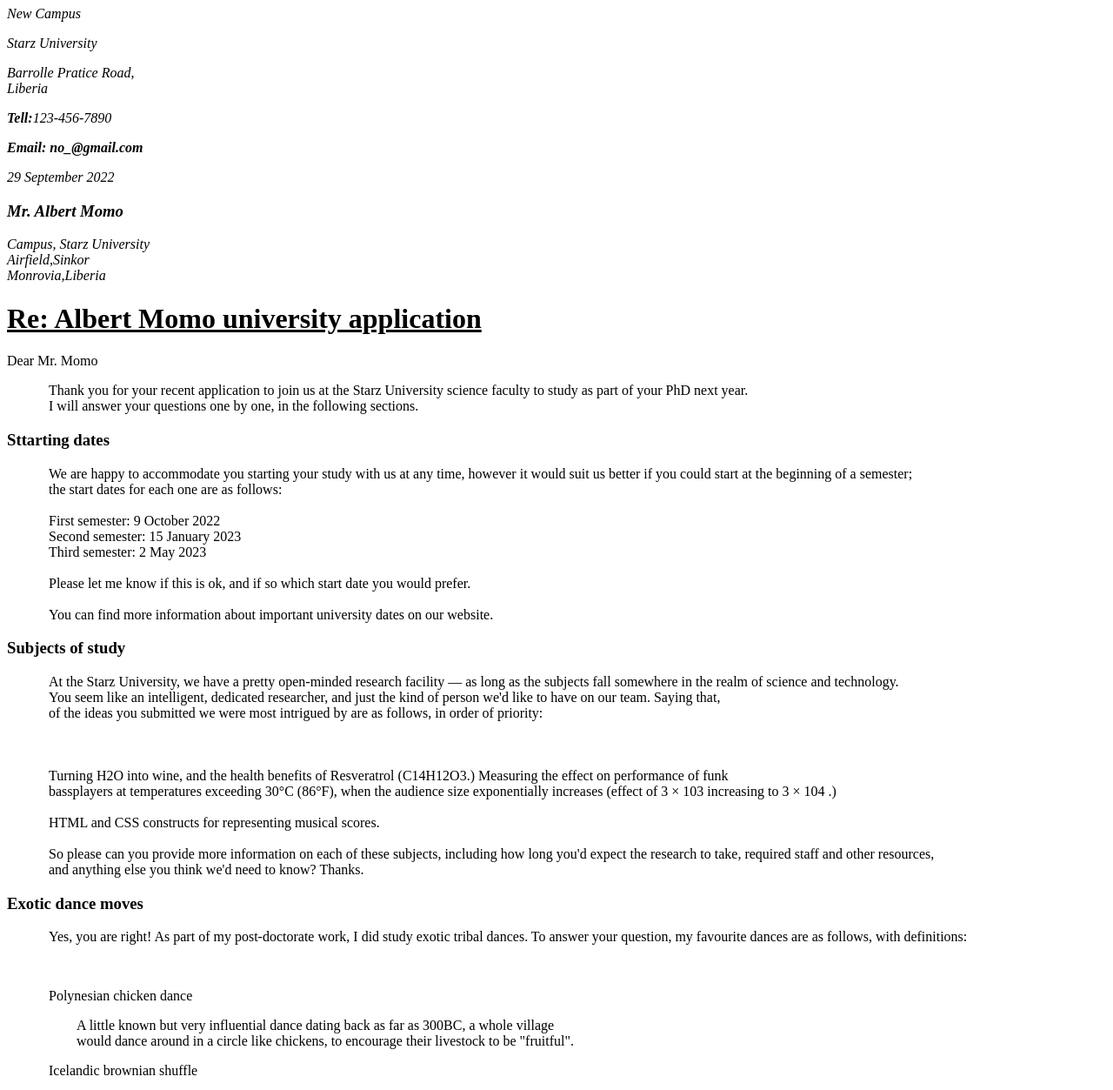
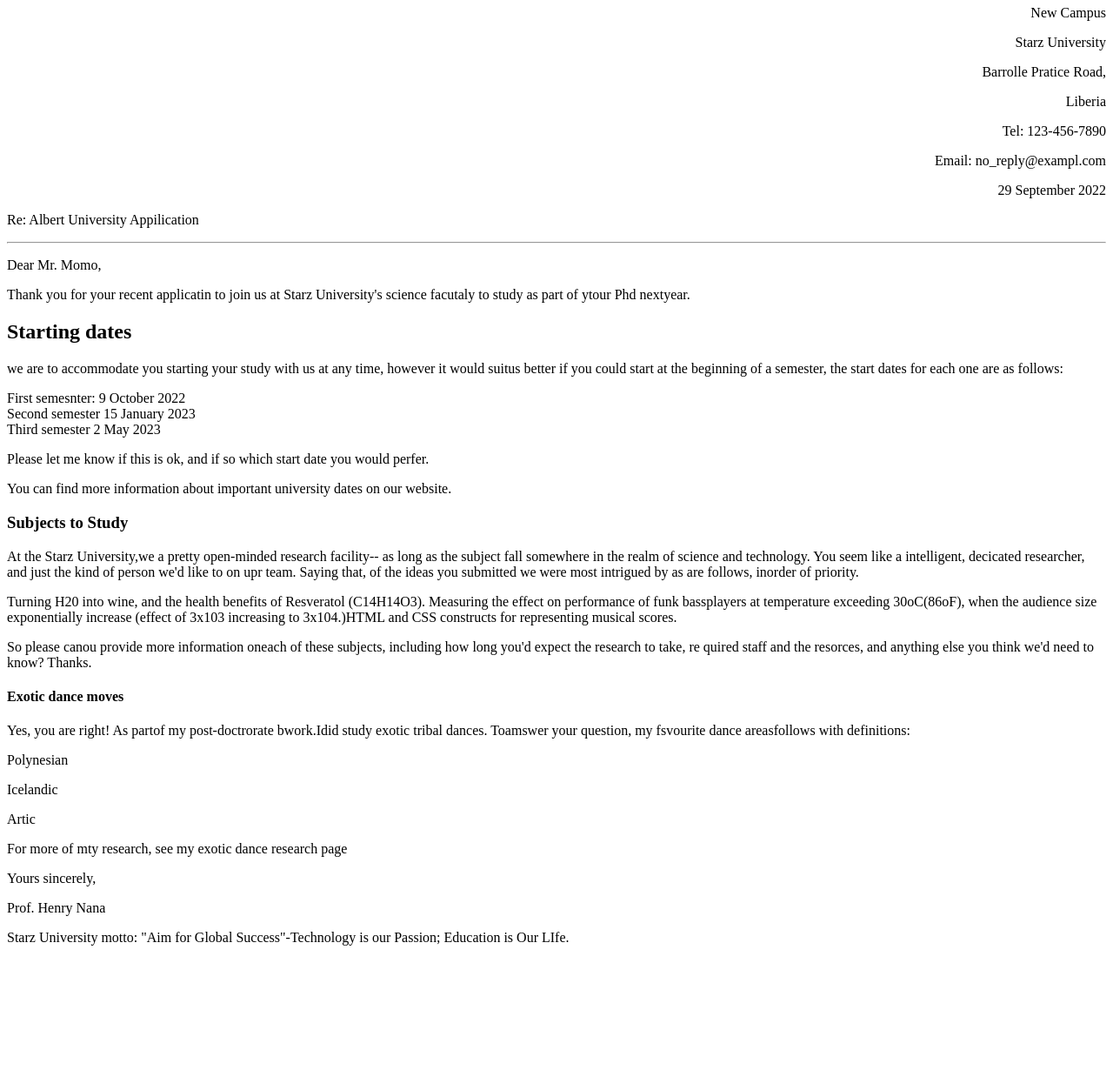
Before and after one commit to MATAWEEJOHN/Art277, a plain HTML site: page index.html in a window 1280 px wide. Shown: the part 60-1313 px from the top of the page at 87% size. After the commit the page ends 1155 px from the top, so only its background shows below. Drawn offline with Linux system fonts and the light colour scheme.

Commit message:
My second work
My second work

```diff
--- a/index.html
+++ b/index.html
@@ -1,112 +1,43 @@
-<!DOCTYPE html>
+<!DOCTYPE html
 <html lang="en">
-<head>
-    <meta charset="UTF-8">
-    <meta http-equiv="X-UA-Compatible" content="IE=edge">
-    <meta name="viewport" content="width=, initial-scale=1.0">
-    <title>Document</title>
-    <link rel="stylesheet" href=" CSS/style.css">
-</head>
-<body>
+	<head>
+		<title> letter to Prof. Henry Nana</title>
+	<body>
+		<h1 align="right"> Prof. Henry Nana</h1>
+		<p align="right"> New Campus</p>
+		<p align="right"> Starz University</p>
+		<p align="right"> Barrolle Pratice Road,<p>
+		<p align="right"> Liberia</p>
+		<p align="right">Tel: 123-456-7890</p>
+		<p align="right">Email: no_reply@exampl.com</p>
 
-    <h2><em> <b> Prof.Henry Nana</b></em></h2>
-    <p><em>New Campus</em></p>
-    <p><em>Starz University</em></p>
-    <p><em>Barrolle Pratice Road,<br>Liberia</em></p>
-    <p><em><b>Tell:</b>123-456-7890</em></p>
-    <p><em><b>Email: no_@gmail.com</b></em></p>
-    <p><em>29 September 2022</em></p>
+		<p align="right">29 September 2022</p>
 
-    <h3><em>Mr. Albert Momo</em></h3>
-    <p1><em>Campus, Starz University</em> </p1><br>
-    <p1><em>Airfield,Sinkor</em> </p1><br>
-    <p1><em>Monrovia,Liberia</em> </p1>
 
-    <h1><b><u>Re: Albert Momo university application</u></b></h1>
-    <p2>Dear Mr. Momo</p2><br>
 
-<p style="margin-left: 3rem
-;">
-    Thank you for your recent application to join us at the Starz University science faculty to study
-    as part of your PhD next year. <br> I will answer your questions one by one,  in the following sections.
-</p>
-<h3>
-   <b> Sttarting dates</b>
-</h3>
-<p style="margin-left: 3rem;">
-    We are happy to accommodate you starting your study with us at any time, however it would suit
-us better if you could start at the beginning of a semester; <br> the start dates for each one are as
-follows:
-<br><br>
-First semester: 9 October 2022 <br>
-Second semester: 15 January 2023 <br>
-Third semester: 2 May 2023 <br> <br>
-Please let me know if this is ok, and if so which start date you would prefer. <br><br>
-You can find more information about important university dates on our website.
-</p>
-<h3>
-    <b> Subjects of study</b>
- </h3>
- <p style="margin-left: 3rem;">
-    At the Starz University, we have a pretty open-minded research facility — as long as the subjects
-fall somewhere in the realm of science and technology.<br> You seem like an intelligent, dedicated
-researcher, and just the kind of person we'd like to have on our team. Saying that, <br> of the ideas
-you submitted we were most intrigued by are as follows, in order of priority:
-<br><br><br><br>
-Turning H2O into wine, and the health benefits of Resveratrol (C14H12O3.)
-Measuring the effect on performance of funk <br> bassplayers at temperatures exceeding 30°C (86°F),
-when the audience size exponentially increases (effect of 3 × 103
-increasing to 3 × 104
-.) <br><br>
-HTML and CSS constructs for representing musical scores.
-<br><br>
-So please can you provide more information on each of these subjects, including how long you'd
-expect the research to take, required staff and other resources, <br> and anything else you think we'd
-need to know? Thanks.
- </p>
- <h3>
-    <b> Exotic dance moves</b>
- </h3>
- <p style="margin-left: 3rem;">
-    Yes, you are right! As part of my post-doctorate work, I did study exotic tribal dances. To
-answer your question, my favourite dances are as follows, with definitions:
- </p><br>
- <p style="margin-left: 3rem;">
-    Polynesian chicken dance
- </p>
- <p style="margin-left: 5rem;">
-    A little known but very influential dance dating back as far as 300BC, a whole village <br>
-would dance around in a circle like chickens, to encourage their livestock to be "fruitful".
- </p>
- <p style="margin-left: 3rem;">
-    Icelandic brownian shuffle
- </p>
- <p style="margin-left: 5rem;">
-    Before the Icelanders developed fire as a means of getting <br> warm, they used to practice
-    this dance, which involved huddling close together in a circle on the floor, and shuffling <br>
-    their bodies around in imperceptibly tiny, very rapid movements. <br> One of my fellow
-    students used to say that he thought this dance inspired modern styles such as Twerking.
 
- </p>
- <p style="margin-left: 3rem;">
-    Arctic robot dance
- </p>
- <p style="margin-left: 5rem;">
-    An interesting example of historic misinformation, English explorers in the 1960s
-    believed to have discovered a new dance style characterized by <br> "robotic", stilted
-    movements, being practiced by inhabitants of Northern Alaska and Canada. Later on
-    however it was discovered <br> that they were just moving like this because they were really
-    cold. <br><br>
-    For more of my research, see my exotic dance research page.
 
- </p>
- <p style="margin-left: 3rem;"> <br>
-    Yours Sincerely,
- </p>
- <p style="margin-left: 3rem;">
-Prof. Henery Nana
- </p>
-
- <p style="margin-left: 3rem;">
-<em>Starz University moto:</em>  "Aim for Global Success-"<em>Technology is Our Passion;Education is our Life.</em>
- </p>
+		<p> Re: Albert University Appilication</p>
+		<hr />
+		<p> Dear Mr. Momo,
+		<p> Thank you for your recent applicatin to join us at Starz University's science facutaly to study as part of ytour Phd nextyear.
+		<h2> Starting dates</h2>
+		<p> we are to accommodate you starting your study with us at any time, however it would suitus better if you could start at the beginning  of a semester, the start dates for each one are as follows:
+		<p> First semesnter: 9 October 2022<br>Second semester 15 January 2023<br> Third semester 2 May 2023</p>
+		<p>Please let me know if this is ok, and if so which start date you would perfer.</p>
+		<p>You can find more information about important university dates on our website.</p>
+		<h3>Subjects to Study</h3>
+		<p> At the Starz University,we a pretty open-minded research facility-- as long as the subject fall somewhere in the realm of science and technology. You seem like a intelligent, decicated researcher, and just the kind of person we'd like to on upr team. Saying that, of the ideas you submitted we were most intrigued by as are follows, inorder of priority.</p>
+		<p>Turning H20 into wine, and the health benefits of Resveratol (C14H14O3). Measuring the effect on performance of funk bassplayers at temperature exceeding 30oC(86oF), when the audience size exponentially increase (effect of 3x103 increasing to 3x104.)HTML and CSS constructs for representing musical scores.</p>
+		<p> So please canou provide more information oneach of these subjects, including how long you'd expect the research to take, re quired staff and the resorces, and anything else you think we'd need to know? Thanks.</p>
+		<h4> Exotic dance moves</h4>
+		<p>Yes, you are right! As partof my post-doctrorate bwork.Idid study exotic tribal dances. Toamswer your question, my fsvourite dance areasfollows with definitions: </p>
+		<p>Polynesian</p>
+		<p>Icelandic</p>
+		<p>Artic</p>
+		<p> For more of mty research, see my exotic dance research page</p>
+		<p> Yours sincerely,</p>
+		<p>Prof. Henry Nana</p>
+	Starz University motto: "Aim for Global Success"-Technology is our Passion; Education is Our LIfe.
+	</body>
+	</html>
```
